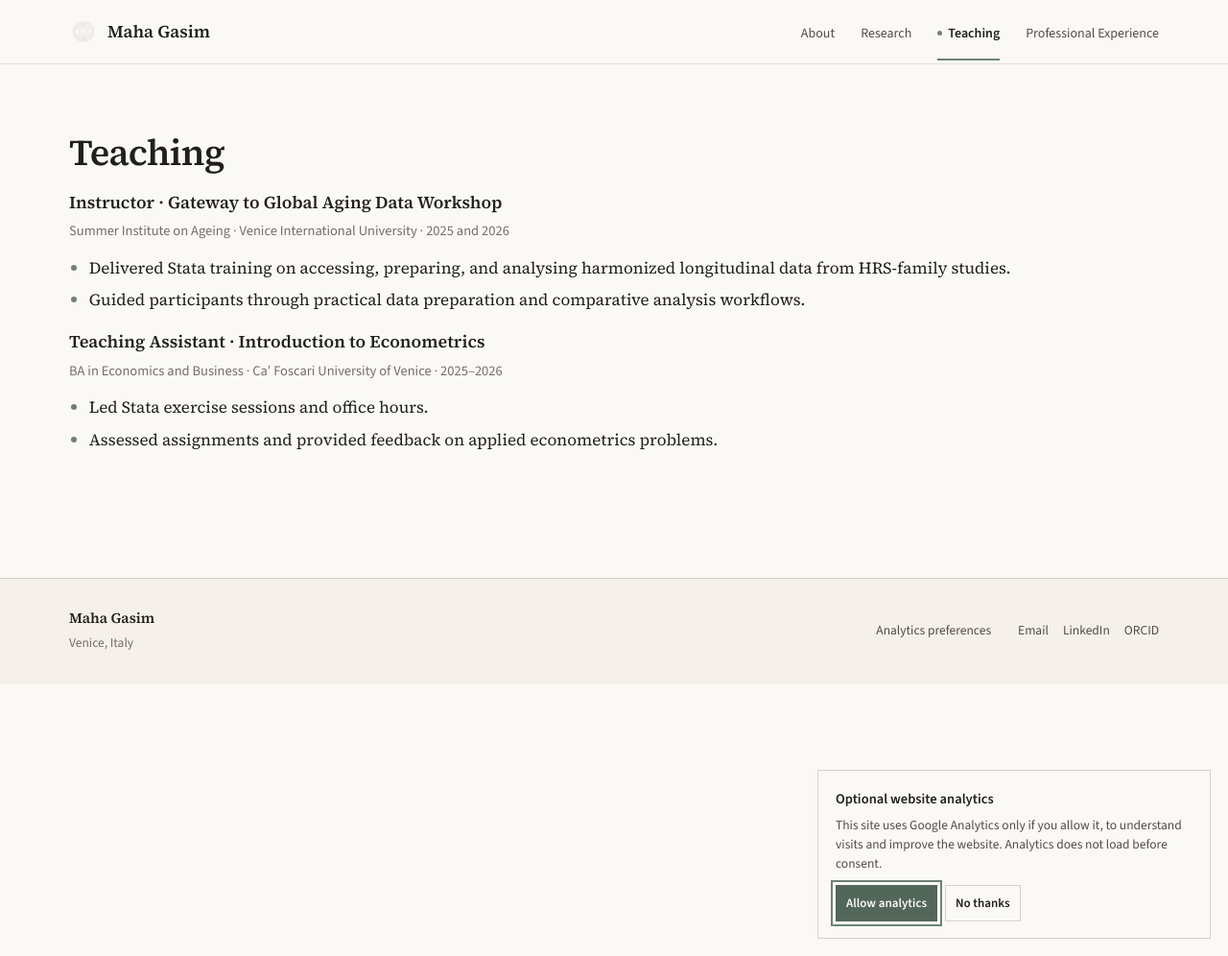
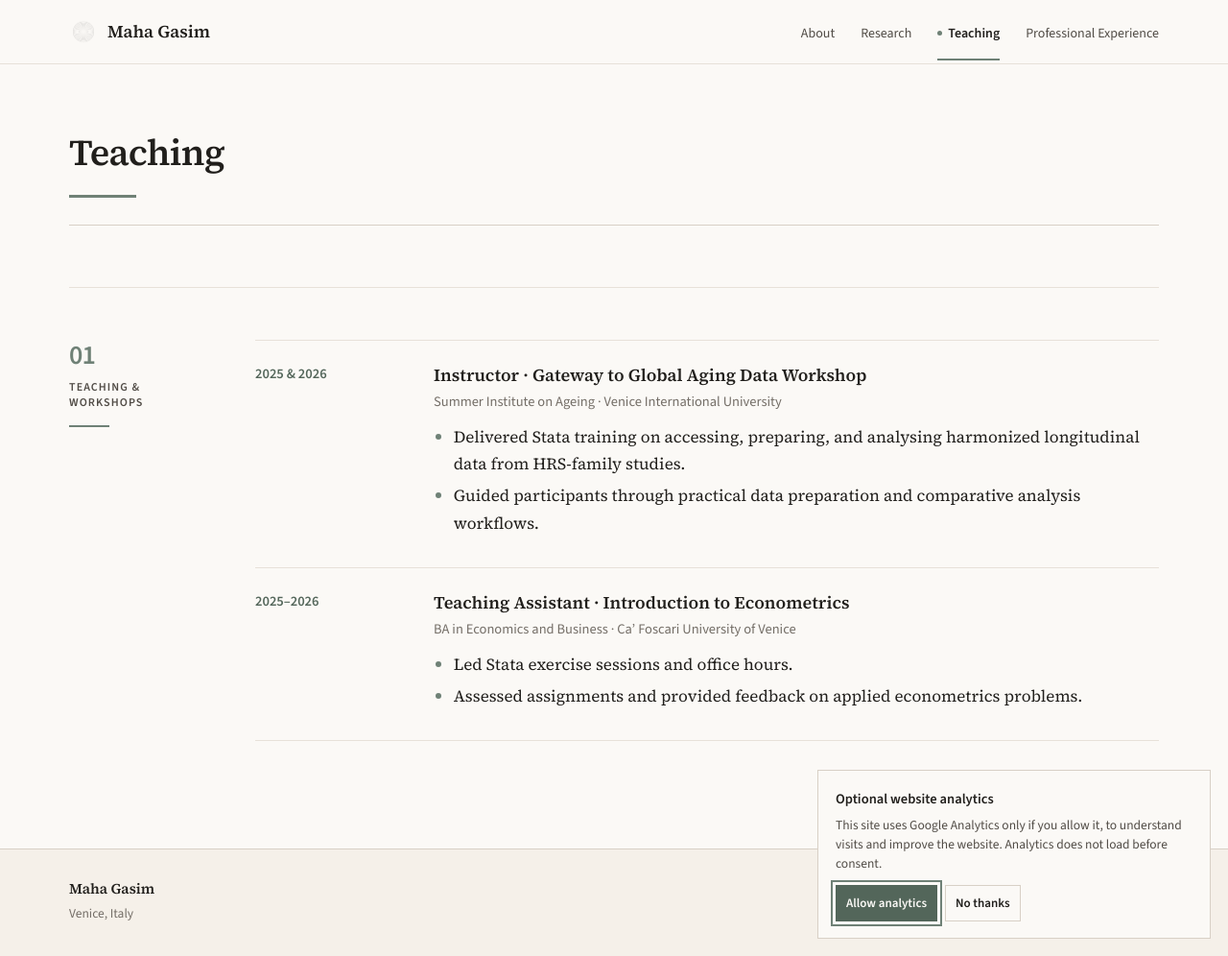
Before and after one commit to mahagasim/mahagasim.github.io, a Jekyll site: the page built from teaching.md, in a window 1280 px wide and 996 px high. Shown: the whole window at 96% size. Built offline with Jekyll 4.4.1, drawn with Linux system fonts in a browser that asks for light colours.

Commit message:
Rework Teaching page with editorial activity layout

```diff
--- a/teaching.md
+++ b/teaching.md
@@ -4,22 +4,41 @@ title: Teaching
 description: Teaching experience in econometrics, Stata, and harmonized ageing data.
 ---
 
-# Teaching
-
-<div class="entry">
-  <h3>Instructor · Gateway to Global Aging Data Workshop</h3>
-  <p class="entry-meta">Summer Institute on Ageing · Venice International University · 2025 and 2026</p>
-  <ul>
-    <li>Delivered Stata training on accessing, preparing, and analysing harmonized longitudinal data from HRS-family studies.</li>
-    <li>Guided participants through practical data preparation and comparative analysis workflows.</li>
-  </ul>
+<div class="page-heading">
+  <h1>Teaching</h1>
 </div>
 
-<div class="entry">
-  <h3>Teaching Assistant · Introduction to Econometrics</h3>
-  <p class="entry-meta">BA in Economics and Business · Ca’ Foscari University of Venice · 2025–2026</p>
-  <ul>
-    <li>Led Stata exercise sessions and office hours.</li>
-    <li>Assessed assignments and provided feedback on applied econometrics problems.</li>
-  </ul>
-</div>
+<section class="editorial-section">
+  <div class="section-rail">
+    <span class="section-number">01</span>
+    <span class="section-label">Teaching &amp; workshops</span>
+  </div>
+
+  <div class="section-body">
+    <div class="activity-list">
+      <article class="activity-entry">
+        <div class="activity-date">2025 &amp; 2026</div>
+        <div class="activity-content">
+          <h3>Instructor · Gateway to Global Aging Data Workshop</h3>
+          <p class="entry-meta">Summer Institute on Ageing · Venice International University</p>
+          <ul>
+            <li>Delivered Stata training on accessing, preparing, and analysing harmonized longitudinal data from HRS-family studies.</li>
+            <li>Guided participants through practical data preparation and comparative analysis workflows.</li>
+          </ul>
+        </div>
+      </article>
+
+      <article class="activity-entry">
+        <div class="activity-date">2025–2026</div>
+        <div class="activity-content">
+          <h3>Teaching Assistant · Introduction to Econometrics</h3>
+          <p class="entry-meta">BA in Economics and Business · Ca’ Foscari University of Venice</p>
+          <ul>
+            <li>Led Stata exercise sessions and office hours.</li>
+            <li>Assessed assignments and provided feedback on applied econometrics problems.</li>
+          </ul>
+        </div>
+      </article>
+    </div>
+  </div>
+</section>
```
